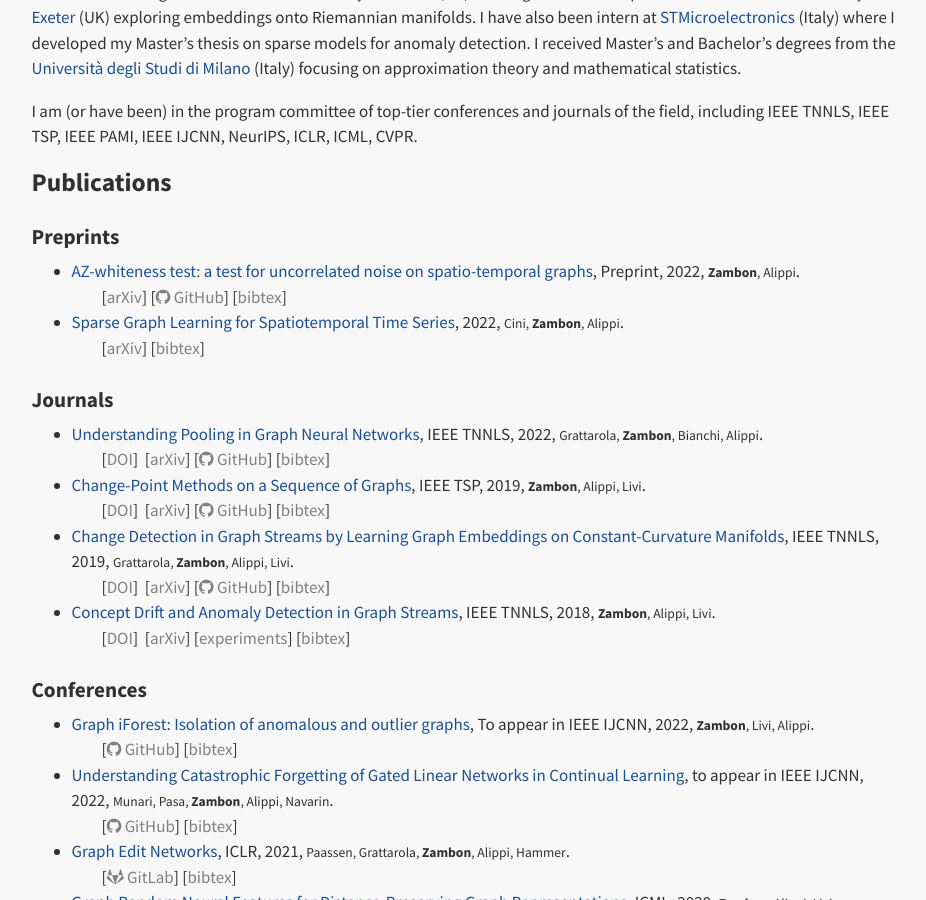
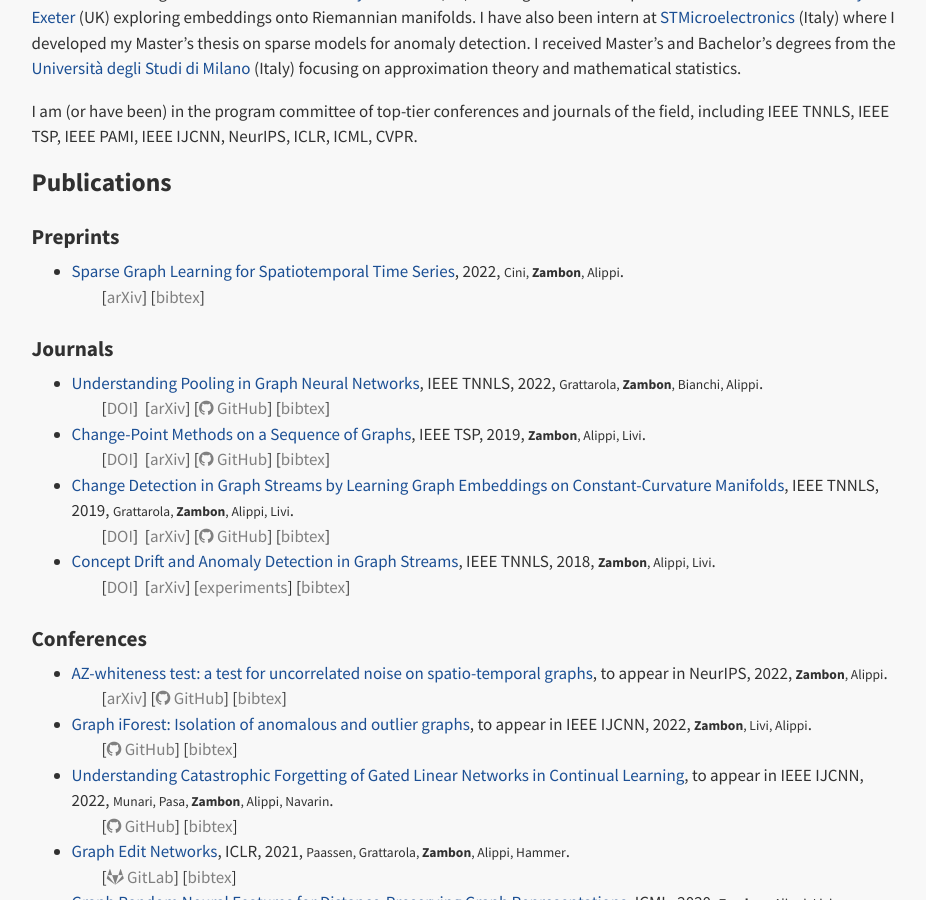
Before and after one commit to dzambon/dzambon.github.io, a Jekyll site: the page built from index.md, in a window 1280 px wide and 900 px high, scrolled down 691 px. Shown: the whole window, without its empty margins (175-1101 px from the left). Built offline with Jekyll 4.4.1, drawn with Linux system fonts in a browser that asks for light colours; a style sheet for code colours, icons or effects is not loaded.

Commit message:
accepted az-test at neurips22

```diff
--- a/_data/papers.yaml
+++ b/_data/papers.yaml
@@ -23,27 +23,27 @@
     url: "https://drive.switch.ch/index.php/s/FXRG3ZV079PfVyx/download"
     short_venue: "PhD Thesis"
  -
+    id: zambon2022az
+    title: "AZ-whiteness test: a test for uncorrelated noise on spatio-temporal graphs"
+    author: "Zambon, Daniele and Alippi, Cesare"
+    short_author: "Zambon, Alippi"
+    year: 2022
+    bibtex: "@misc{zambon2022az, doi={10.48550/ARXIV.2204.11135}, url={https://arxiv.org/abs/2204.11135}, author={Zambon, Daniele and Alippi, Cesare}, keywords={Machine Learning (stat.ML), Machine Learning (cs.LG), FOS: Computer and information sciences, FOS: Computer and information sciences}, title={AZ-whiteness test: a test for uncorrelated noise on spatio-temporal graphs}, publisher={arXiv}, year={2022}, copyright={arXiv.org perpetual, non-exclusive license} }"
+    short_venue: "to appear in NeurIPS"
+    arxiv_id: "2204.11135"
+    type: conference
+    url: "https://arxiv.org/abs/2204.11135"
+    github: "https://github.com/dzambon/az-whiteness-test"
+ -
     id: zambon2022graph
     title: "Graph iForest: Isolation of anomalous and outlier graphs"
     author: "Zambon, Daniele and Livi, Lorenzo and Alippi, Cesare"
     short_author: "Zambon, Livi, Alippi"
     year: 2022
     bibtex: "@inproceedings{zambon2022graph, title={Graph {iForest}: Isolation of anomalous and outlier graphs}, author={Zambon, Daniele and Livi, Lorenzo and Alippi, Cesare}, year={2022}, booktitle={To appear in IEEE International Joint Conference on Neural Networks}, }"
-    short_venue: "To appear in IEEE IJCNN"
+    short_venue: "to appear in IEEE IJCNN"
     type: conference
     github: "https://github.com/dzambon/graph-iforest"
- -
-    id: zambon2022az
-    title: "AZ-whiteness test: a test for uncorrelated noise on spatio-temporal graphs"
-    author: "Zambon, Daniele and Alippi, Cesare"
-    short_author: "Zambon, Alippi"
-    year: 2022
-    bibtex: "@misc{zambon2022az, doi={10.48550/ARXIV.2204.11135}, url={https://arxiv.org/abs/2204.11135}, author={Zambon, Daniele and Alippi, Cesare}, keywords={Machine Learning (stat.ML), Machine Learning (cs.LG), FOS: Computer and information sciences, FOS: Computer and information sciences}, title={AZ-whiteness test: a test for uncorrelated noise on spatio-temporal graphs}, publisher={arXiv}, year={2022}, copyright={arXiv.org perpetual, non-exclusive license} }"
-    short_venue: "Preprint"
-    arxiv_id: "2204.11135"
-    type: preprint
-    url: "https://arxiv.org/abs/2204.11135"
-    github: "https://github.com/dzambon/az-whiteness-test"
  -
     id: munari2022understanding
     title: "Understanding Catastrophic Forgetting of Gated Linear Networks in Continual Learning"
--- a/_includes/paper_list.html
+++ b/_includes/paper_list.html
@@ -25,7 +25,7 @@
           {%- if paper.experiments %}[<a class="square-button" href="{{ paper.experiments }}">experiments</a>]&nbsp;{% endif %}
           {%- if paper.bibtex %}[<a class="square-button" href="javascript:void(0);" onclick='togglebibtex("bibtex-{{ paper.id }}")'>bibtex</a>]{% endif %}
         </span>
-        <pre class="bibtex-block" id="bibtex-{{ paper.id }}" style="display: none"><code>{{ paper.bibtex | replace: "goods", "bread" }}</code></pre>
+        <pre class="bibtex-block" id="bibtex-{{ paper.id }}" style="display: none"><code>{{ paper.bibtex }}</code></pre>
       </li>
     {% endif %}
   {% endfor %}
```
